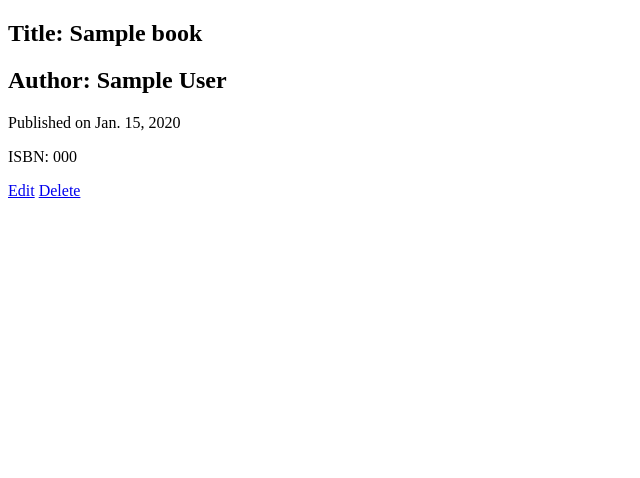
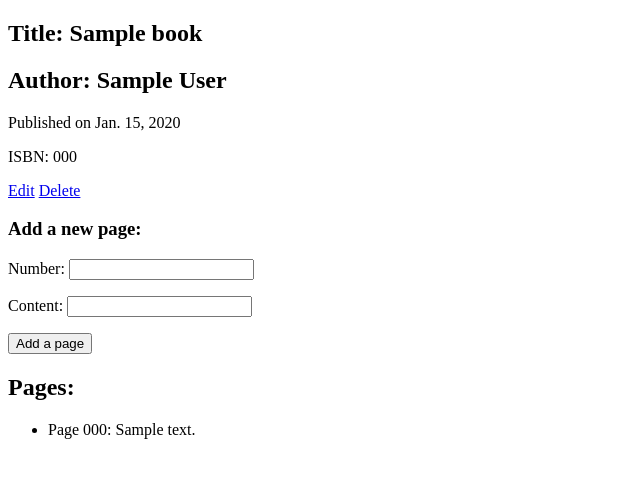
Before and after one commit to KhalilKhunji/django-crud-app-lab, a Django app: page /books/1/ in a window 1280 px wide. Shown: the part 70-548 px from the top of the page, without its empty margins (0-640 px from the left). Run offline with Django 5.2, Linux system fonts and the light colour scheme; tables that the repository leaves empty hold one stand-in row (values such as "Sample post").

Commit message:
added second model 'Page' to detail page with create and read

```diff
--- a/booktracker/main_app/admin.py
+++ b/booktracker/main_app/admin.py
@@ -1,4 +1,5 @@
 from django.contrib import admin
-from .models import Book
+from .models import Book, Page
 
 admin.site.register(Book)
+admin.site.register(Page)
--- /dev/null
+++ b/booktracker/main_app/forms.py
@@ -0,0 +1,7 @@
+from django import forms
+from .models import Page
+
+class PageForm(forms.ModelForm):
+    class Meta:
+        model = Page
+        fields = ['number', 'content']
--- a/booktracker/main_app/models.py
+++ b/booktracker/main_app/models.py
@@ -13,3 +13,15 @@ class Book(models.Model):
 
     def get_absolute_url(self):
         return reverse("book-detail", kwargs={'book_id': self.id})
+
+class Page(models.Model):
+    # The Page number is Charfield because some pages are not integers but alphabetical, or use Roman numerals, etc.
+    number = models.CharField(max_length=999999)
+    content = models.CharField(max_length=1000)
+    book = models.ForeignKey(Book, on_delete=models.CASCADE)
+
+    def __str__(self):
+        return f'Page {self.number} containing {self.content}'
+
+    class Meta:
+        ordering = ['number']
--- a/booktracker/main_app/templates/books/detail.html
+++ b/booktracker/main_app/templates/books/detail.html
@@ -16,4 +16,24 @@
     </div>
   </div>
 </section>
+<section>
+  <div class="pages">
+    <h3>Add a new page:</h3>
+    <form action="{% url 'add-page' book.id %}" method="post" autocomplete="off">
+      {% csrf_token %}
+      {{ page_form.as_p }}
+      <button type="submit" class="btn submit">Add a page</button>
+    </form>
+    <h1>Pages:</h1>
+    {% if book.page_set.all %}
+    <ul>
+      {% for page in book.page_set.all %}
+      <li>Page {{ page.number }}: {{ page.content }}</li>
+      {% endfor %}
+    </ul>
+    {% else %}
+    <p><b>{{ book.title }}</b> has no pages added yet!</p>
+    {% endif %}
+  </div>
+</section>
 {% endblock content %}
--- a/booktracker/main_app/urls.py
+++ b/booktracker/main_app/urls.py
@@ -8,4 +8,5 @@ urlpatterns = [
     path('books/create', views.BookCreate.as_view(), name='book-create'),
     path('books/<int:pk>/update/', views.BookUpdate.as_view(), name='book-update'),
     path('books/<int:pk>/delete/', views.BookDelete.as_view(), name='book-delete'),
+    path('books/<int:book_id>/add-page/', views.add_page, name='add-page')
 ]
--- a/booktracker/main_app/views.py
+++ b/booktracker/main_app/views.py
@@ -1,6 +1,7 @@
 from django.shortcuts import render, redirect
 from django.views.generic.edit import CreateView, UpdateView, DeleteView
 from .models import Book
+from .forms import PageForm
 
 def home(request):
     return render(request, 'home.html')
@@ -11,7 +12,8 @@ def book_index(request):
 
 def book_detail(request, book_id):
     book = Book.objects.get(id=book_id)
-    return render(request, 'books/detail.html', {'book': book})
+    page_form = PageForm()
+    return render(request, 'books/detail.html', {'book': book, 'page_form': page_form})
 
 class BookCreate(CreateView):
     model = Book
@@ -25,3 +27,11 @@ class BookUpdate(UpdateView):
 class BookDelete(DeleteView):
     model = Book
     success_url = '/books/'
+
+def add_page(request, book_id):
+    form = PageForm(request.POST)
+    if form.is_valid():
+        new_page = form.save(commit = False)
+        new_page.book_id = book_id
+        new_page.save()
+    return redirect('book-detail', book_id = book_id)
```
Also changed, not shown: booktracker/main_app/migrations/0002_page.py (added).
